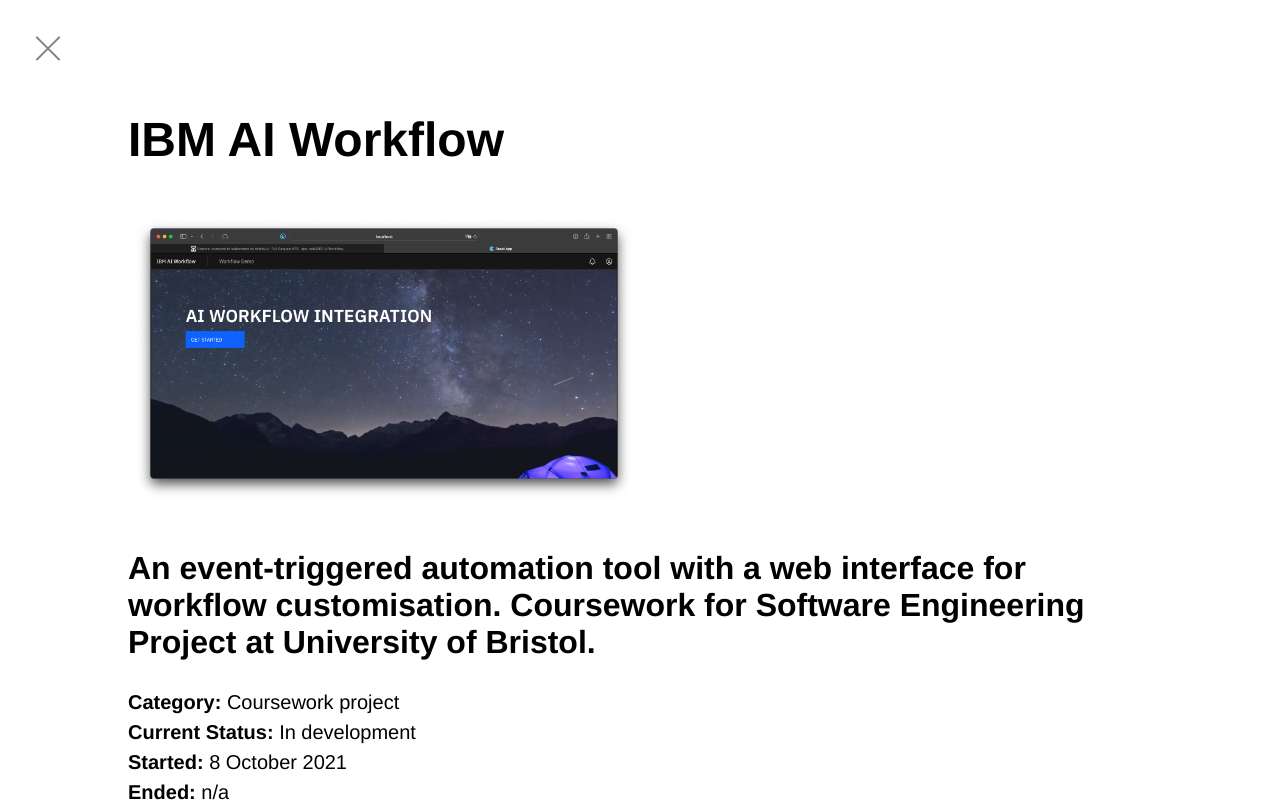
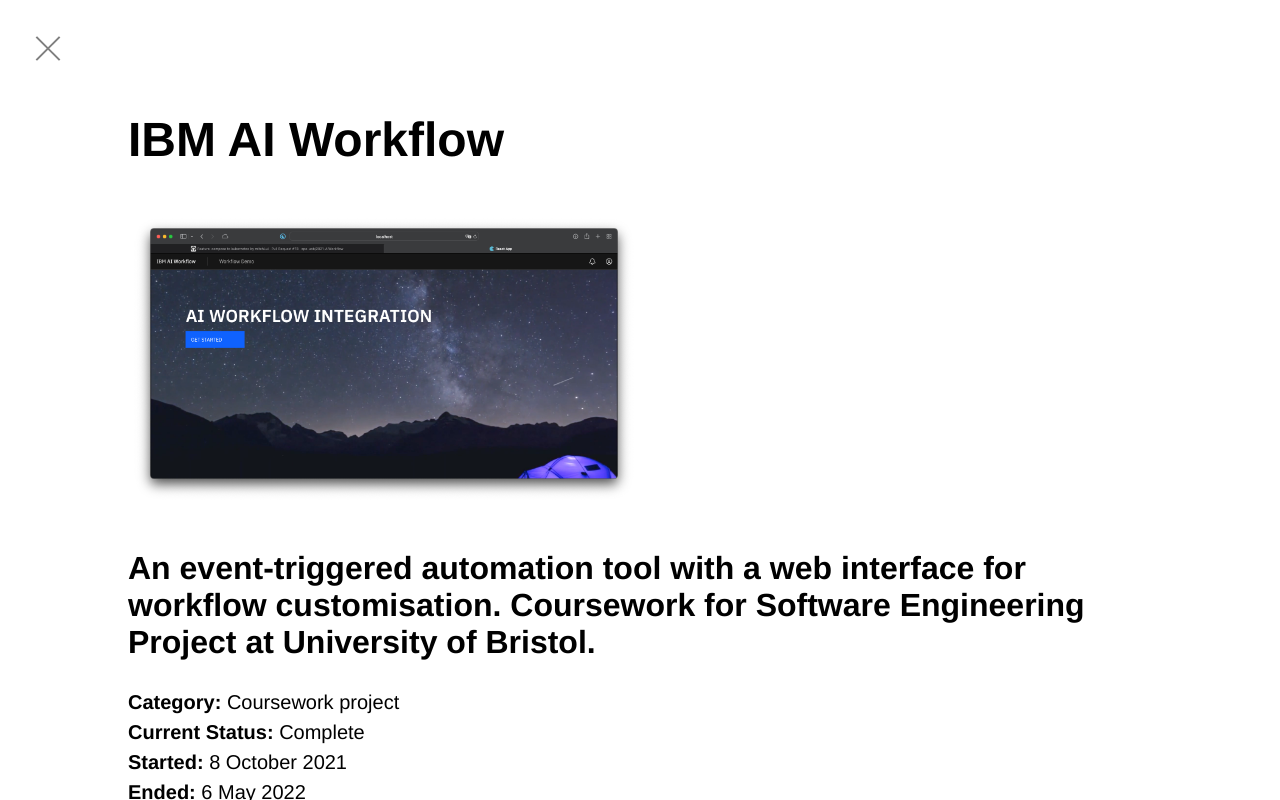
Before and after one commit to mitchLui/website, a React (Create React App) app in the folder client/: page /ai-workflow in a window 1280 px wide. Built offline with nearby package versions, Linux system fonts and the light colour scheme.

Commit message:
Updated AIWorkflow details

```diff
--- a/client/src/components/Projects/Projects.js
+++ b/client/src/components/Projects/Projects.js
@@ -28,7 +28,7 @@ export const projects = {
         started: "26 Feb 2022",
         ended: "n/a",
         awards: "CSS x Boeing Hackathon 2022 - Honourable Mention",
-        technologies: "React.js, FastAPI, Docker",
+        technologies: "React.js, FastAPI, Docker, Heroku",
         alt: "greenmap screenshot",
         headline: `A navigation platform that aggregates data from 3rd party APIs and
         provides real-time information about nearby shared vehicles.
@@ -40,12 +40,12 @@ export const projects = {
         title: "IBM AI Workflow",
         thumbnail: "ai_workflow.svg",
         category: "Coursework project",
-        current_status: "In development",
+        current_status: "Complete",
         started: "8 October 2021",
-        ended: "n/a",
+        ended: "6 May 2022",
         awards: "n/a",
-        technologies: "React.js, FastAPI, Kubernetes, IBM Carbon Design",
-        alt: "greenmap screenshot",
+        technologies: "React.js, FastAPI, mongoDB, Kubernetes, IBM Carbon Design",
+        alt: "ai-workflow screenshot",
         headline: `An event-triggered automation tool with a web interface for workflow customisation.
         Coursework for Software Engineering Project at University of Bristol.`,
         content_detailed: [],
```
